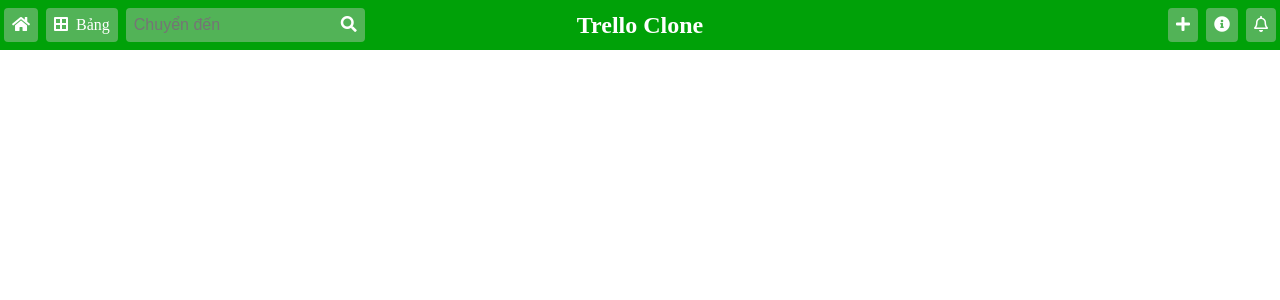
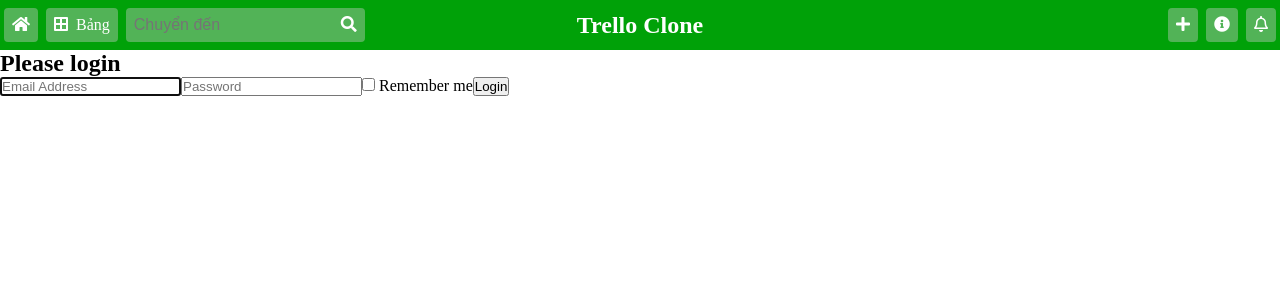
Before and after one commit to SoldOutt/Trello_App, a React (Create React App) app: page /login in a window 1280 px wide. Shown: the top 300 px of the page. Built offline with nearby package versions, Linux system fonts and the light colour scheme; no server answers.

Commit message:
create context

```diff
--- a/src/App.js
+++ b/src/App.js
@@ -7,12 +7,20 @@ import { BrowserRouter as Router, Route, Switch } from 'react-router-dom'
 import Home from './components/Home/Home'
 import AuthContextProvider from './contexts/AuthContext'
 import ProtectRouter from './router/ProtectRouter'
+import Login from './components/Login/Login'
 function App() {
     return (
         <AuthContextProvider>
             <Router>
                 <div className="App">
                     <Navbar></Navbar>
+                    <Switch>
+                        <Route exact path="/login" component={Login}></Route>
+                        <ProtectRouter
+                            exact
+                            path="/"
+                            render={(props) => (
+                                <>
                                     <Switch>
                                         <Route
                                             exact
@@ -31,6 +39,10 @@ function App() {
                                             )}
                                         />
                                     </Switch>
+                                </>
+                            )}
+                        />
+                    </Switch>
                 </div>
             </Router>
         </AuthContextProvider>
--- /dev/null
+++ b/src/components/Login/Login.jsx
@@ -0,0 +1,50 @@
+import React, { useState, useEffect } from 'react'
+// import './login.scss'
+const Login = () => {
+    const [name, setName] = useState('')
+    const [password, setPassword] = useState('')
+    const submit = (event) => {
+        event.preventDefault()
+    }
+    return (
+        <div>
+            <div class="wrapper">
+                <form class="form-signin" method="post">
+                    <h2 class="form-signin-heading">Please login</h2>
+                    <input
+                        type="text"
+                        class="form-control"
+                        name="username"
+                        placeholder="Email Address"
+                        required=""
+                        autofocus=""
+                    />
+                    <input
+                        type="password"
+                        class="form-control"
+                        name="password"
+                        placeholder="Password"
+                        required=""
+                    />
+                    <label class="checkbox">
+                        <input
+                            type="checkbox"
+                            value="remember-me"
+                            id="rememberMe"
+                            name="rememberMe"
+                        />{' '}
+                        Remember me
+                    </label>
+                    <button
+                        class="btn btn-lg btn-primary btn-block"
+                        type="submit"
+                    >
+                        Login
+                    </button>
+                </form>
+            </div>
+        </div>
+    )
+}
+
+export default Login
--- /dev/null
+++ b/src/components/Login/login.scss
@@ -0,0 +1,51 @@
+@import 'bourbon';
+
+body {
+    background: #eee !important;
+}
+
+.wrapper {
+    margin-top: 80px;
+    margin-bottom: 80px;
+}
+
+.form-signin {
+    max-width: 380px;
+    padding: 15px 35px 45px;
+    margin: 0 auto;
+    background-color: #fff;
+    border: 1px solid rgba(0, 0, 0, 0.1);
+
+    .form-signin-heading,
+    .checkbox {
+        margin-bottom: 30px;
+    }
+
+    .checkbox {
+        font-weight: normal;
+    }
+
+    .form-control {
+        position: relative;
+        font-size: 16px;
+        height: auto;
+        padding: 10px;
+        @include box-sizing(border-box);
+
+        &:focus {
+            z-index: 2;
+        }
+    }
+
+    input[type='text'] {
+        margin-bottom: -1px;
+        border-bottom-left-radius: 0;
+        border-bottom-right-radius: 0;
+    }
+
+    input[type='password'] {
+        margin-bottom: 20px;
+        border-top-left-radius: 0;
+        border-top-right-radius: 0;
+    }
+}
--- a/src/router/ProtectRouter.jsx
+++ b/src/router/ProtectRouter.jsx
@@ -3,11 +3,9 @@ import { Route, Redirect } from 'react-router-dom'
 import { AuthContext } from '../contexts/AuthContext'
 import Spinner from 'react-bootstrap/esm/Spinner'
 const ProtectRouter = ({ commponent: Component, ...rest }) => {
-    const {
-        authSate: { authLoading, isAuthenticated },
-    } = useContext(AuthContext)
+    const { authState } = useContext(AuthContext)
 
-    if (authLoading) {
+    if (authState.authLoading) {
         return (
             <div className="center_box">
                 <Spinner animation="border" variant="info" />
@@ -18,7 +16,7 @@ const ProtectRouter = ({ commponent: Component, ...rest }) => {
         <Route
             {...rest}
             render={(props) =>
-                isAuthenticated ? (
+                authState.isAuthenticated ? (
                     <>
                         <Component {...rest} {...props} />{' '}
                     </>
```
Lines whose indentation alone changed are shown as unchanged.
